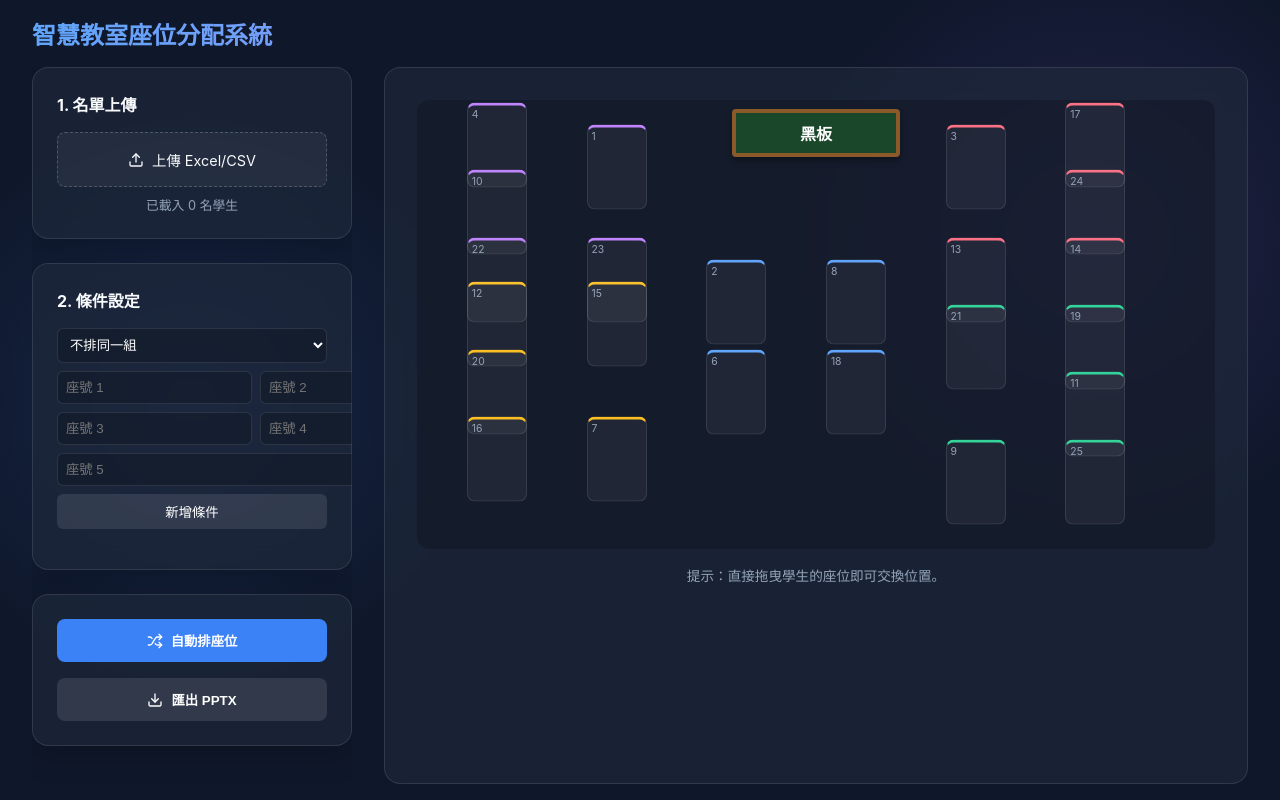
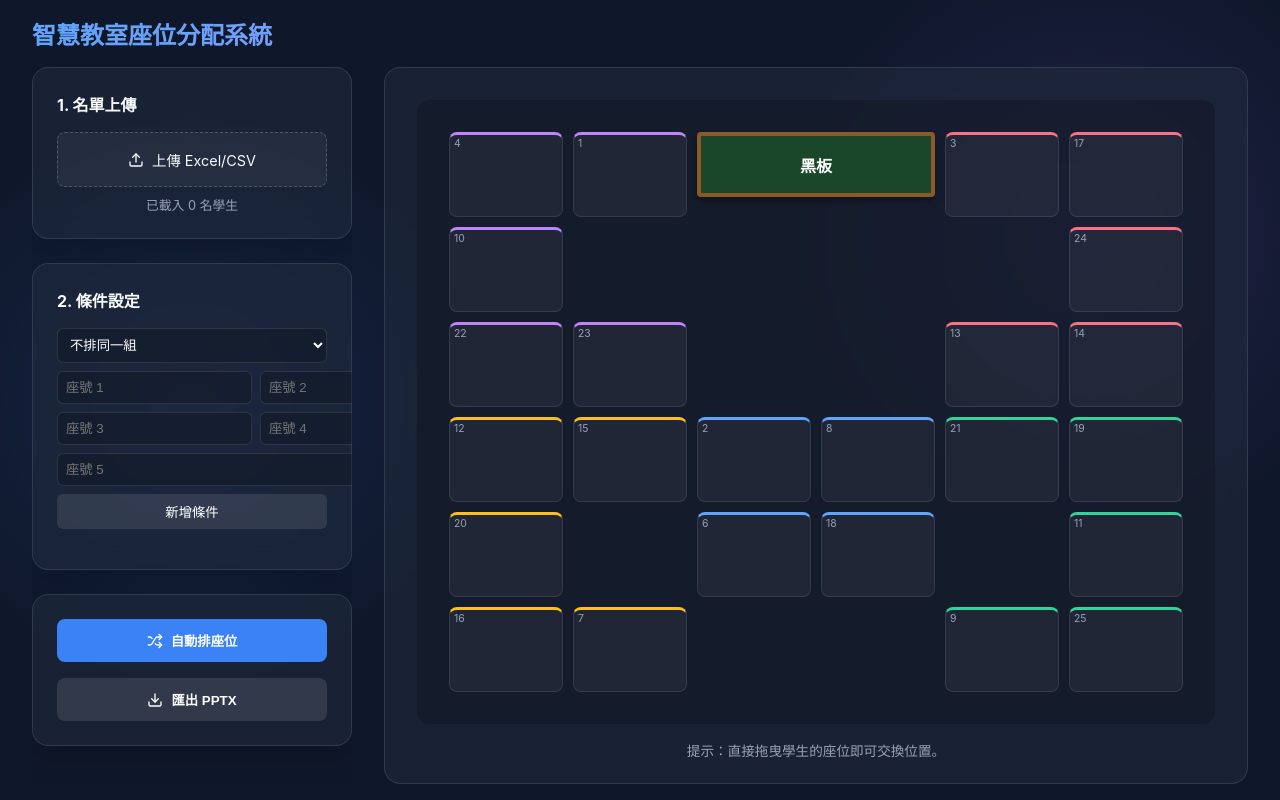
Before and after one commit to chy23/AUTO_SA, a React (Vite) app: page / in a window 1280 px wide. Built offline with nearby package versions, Linux system fonts and the light colour scheme.

Commit message:
Refactor: Update layout to exact grid positions matching original diagram

```diff
--- a/package.json
+++ b/package.json
@@ -22,6 +22,7 @@
     "@types/react": "^19.2.17",
     "@types/react-dom": "^19.2.3",
     "@vitejs/plugin-react": "^6.0.3",
+    "gh-pages": "^6.3.0",
     "oxlint": "^1.71.0",
     "vite": "^8.1.1"
   }
--- a/src/App.css
+++ b/src/App.css
@@ -191,30 +191,34 @@ select:focus, input:focus {
 .classroom {
   width: 100%;
   max-width: 800px;
-  aspect-ratio: 16 / 9;
-  position: relative;
   background: rgba(0, 0, 0, 0.2);
   border-radius: 12px;
+  display: grid;
+  grid-template-columns: repeat(6, 1fr);
+  grid-template-rows: repeat(6, 1fr);
+  gap: 10px;
+  padding: 2rem;
 }
 
 .blackboard {
-  position: absolute;
-  top: 2%;
-  left: 50%;
-  transform: translateX(-50%);
+  grid-column: 3 / span 2;
+  grid-row: 1;
   background: #1a472a;
   color: #fff;
-  padding: 0.5rem 4rem;
+  display: flex;
+  align-items: center;
+  justify-content: center;
   border: 4px solid #8b5a2b;
   border-radius: 4px;
   font-weight: bold;
   box-shadow: 0 4px 6px rgba(0,0,0,0.3);
+  margin-bottom: 20px;
 }
 
 .seat {
-  position: absolute;
-  width: 60px;
-  height: 85px;
+  width: 100%;
+  height: 100%;
+  min-height: 85px;
   background: rgba(255, 255, 255, 0.05);
   border: 1px solid rgba(255, 255, 255, 0.1);
   border-radius: 8px;
@@ -224,12 +228,12 @@ select:focus, input:focus {
   justify-content: center;
   cursor: grab;
   transition: transform 0.2s, box-shadow 0.2s;
-  transform: translate(-50%, -50%); /* Center on coordinate */
+  position: relative;
 }
 
 .seat:active {
   cursor: grabbing;
-  transform: translate(-50%, -50%) scale(1.05);
+  transform: scale(1.05);
   z-index: 10;
 }
 
--- a/src/App.jsx
+++ b/src/App.jsx
@@ -233,8 +233,8 @@ function App() {
       const seat = SEAT_MAP.find(s => s.id === ass.seatId);
       if (!seat) return;
 
-      const px = (seat.x / 100) * 10;
-      const py = (seat.y / 100) * 5.625;
+      const px = (seat.col - 1) * 1.5 + 0.5;
+      const py = (seat.row - 1) * 0.8 + 1.2;
 
       let text = `${seat.id}`;
       if (ass.student) {
@@ -337,7 +337,7 @@ function App() {
                 <div
                   key={seat.id}
                   className={`seat group-${seat.groupId}`}
-                  style={{ left: `${seat.x}%`, top: `${seat.y}%` }}
+                  style={{ gridColumn: seat.col, gridRow: seat.row }}
                   draggable
                   onDragStart={(e) => handleDragStart(e, seat.id)}
                   onDragOver={handleDragOver}
--- a/src/constants.js
+++ b/src/constants.js
@@ -1,37 +1,37 @@
 export const SEAT_MAP = [
-  // Group 1 (獨立座位 3, 相連: 17, 24, 13, 14)
-  { id: 3, groupId: 1, x: 70, y: 15 },
-  { id: 17, groupId: 1, x: 85, y: 10 },
-  { id: 24, groupId: 1, x: 85, y: 25 },
-  { id: 14, groupId: 1, x: 85, y: 40 },
-  { id: 13, groupId: 1, x: 70, y: 40 },
+  // Group 5
+  { id: 4, groupId: 5, col: 1, row: 1 },
+  { id: 1, groupId: 5, col: 2, row: 1 },
+  { id: 10, groupId: 5, col: 1, row: 2 },
+  { id: 22, groupId: 5, col: 1, row: 3 },
+  { id: 23, groupId: 5, col: 2, row: 3 },
 
-  // Group 2 (獨立座位 21, 相連: 19, 11, 25, 9)
-  { id: 21, groupId: 2, x: 70, y: 55 },
-  { id: 19, groupId: 2, x: 85, y: 55 },
-  { id: 11, groupId: 2, x: 85, y: 70 },
-  { id: 25, groupId: 2, x: 85, y: 85 },
-  { id: 9, groupId: 2, x: 70, y: 85 },
+  // Group 4
+  { id: 12, groupId: 4, col: 1, row: 4 },
+  { id: 15, groupId: 4, col: 2, row: 4 },
+  { id: 20, groupId: 4, col: 1, row: 5 },
+  { id: 16, groupId: 4, col: 1, row: 6 },
+  { id: 7, groupId: 4, col: 2, row: 6 },
 
-  // Group 3 (相連: 2, 8, 6, 18)
-  { id: 2, groupId: 3, x: 40, y: 45 },
-  { id: 8, groupId: 3, x: 55, y: 45 },
-  { id: 6, groupId: 3, x: 40, y: 65 },
-  { id: 18, groupId: 3, x: 55, y: 65 },
+  // Group 3
+  { id: 2, groupId: 3, col: 3, row: 4 },
+  { id: 8, groupId: 3, col: 4, row: 4 },
+  { id: 6, groupId: 3, col: 3, row: 5 },
+  { id: 18, groupId: 3, col: 4, row: 5 },
 
-  // Group 4 (獨立座位 15, 相連: 12, 20, 16, 7)
-  { id: 15, groupId: 4, x: 25, y: 50 },
-  { id: 12, groupId: 4, x: 10, y: 50 },
-  { id: 20, groupId: 4, x: 10, y: 65 },
-  { id: 16, groupId: 4, x: 10, y: 80 },
-  { id: 7, groupId: 4, x: 25, y: 80 },
+  // Group 1
+  { id: 3, groupId: 1, col: 5, row: 1 },
+  { id: 17, groupId: 1, col: 6, row: 1 },
+  { id: 24, groupId: 1, col: 6, row: 2 },
+  { id: 13, groupId: 1, col: 5, row: 3 },
+  { id: 14, groupId: 1, col: 6, row: 3 },
 
-  // Group 5 (獨立座位 1, 相連: 4, 10, 22, 23)
-  { id: 1, groupId: 5, x: 25, y: 15 },
-  { id: 4, groupId: 5, x: 10, y: 10 },
-  { id: 10, groupId: 5, x: 10, y: 25 },
-  { id: 22, groupId: 5, x: 10, y: 40 },
-  { id: 23, groupId: 5, x: 25, y: 40 },
+  // Group 2
+  { id: 21, groupId: 2, col: 5, row: 4 },
+  { id: 19, groupId: 2, col: 6, row: 4 },
+  { id: 11, groupId: 2, col: 6, row: 5 },
+  { id: 9, groupId: 2, col: 5, row: 6 },
+  { id: 25, groupId: 2, col: 6, row: 6 },
 ];
 
 export const GROUPS = [
```
Also changed, not shown: 1 other file (tests, documents, lock files or other folders).
